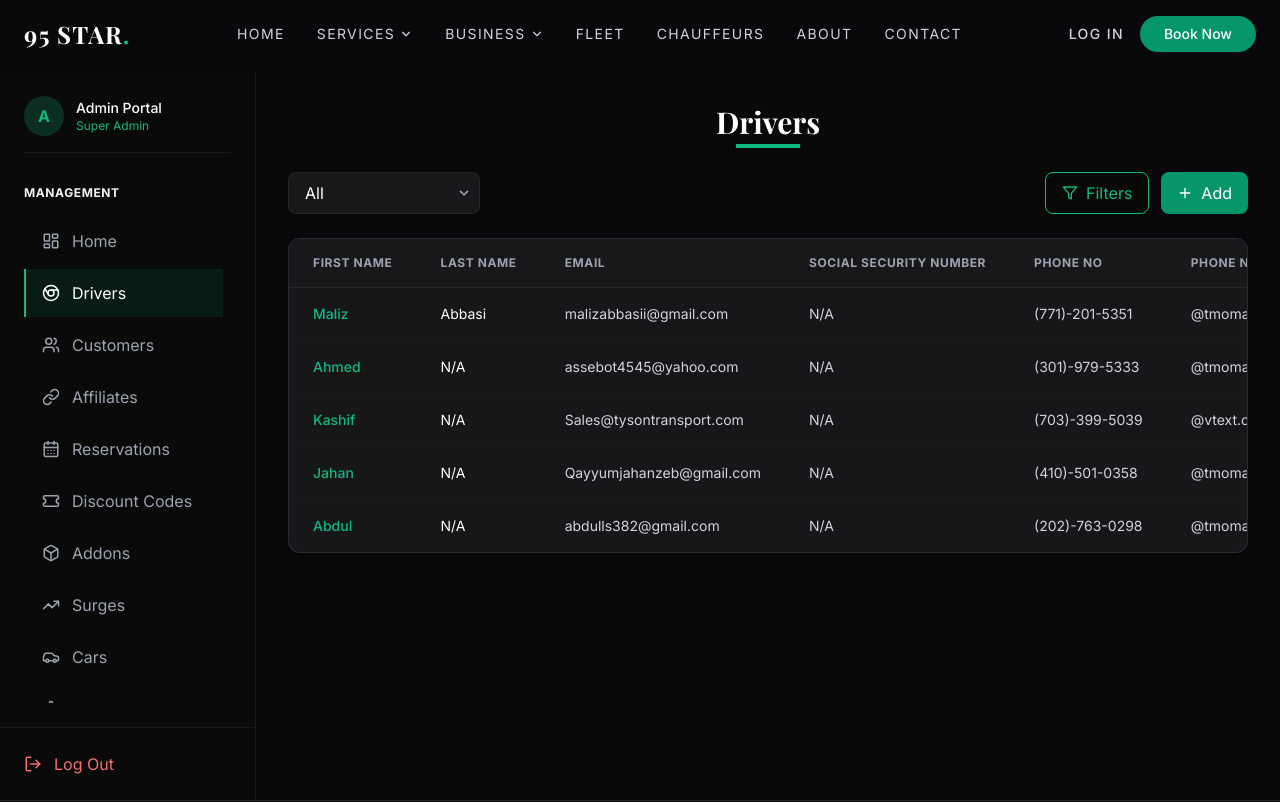
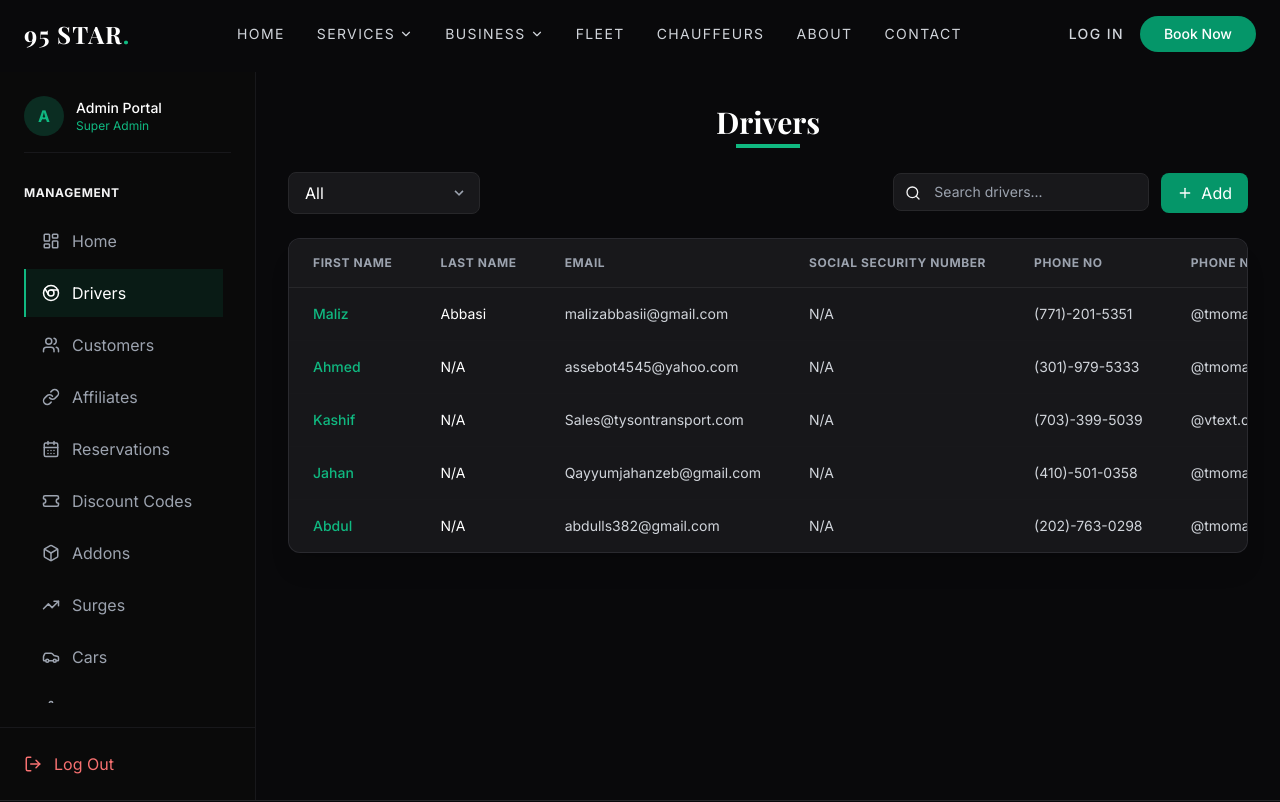
Before and after one commit to itxmehassan/The95Star, a Next.js app in the folder frontend/: page /admin/drivers in a window 1280 px wide. Shown: the top 802 px of the page. Built offline with nearby package versions, Linux system fonts and the light colour scheme; a web font is replaced by a local one.

Commit message:
fix: refactor drivers controls to use search input and move filters dropdown

```diff
--- a/frontend/app/admin/drivers/page.tsx
+++ b/frontend/app/admin/drivers/page.tsx
@@ -16,8 +16,19 @@ export default function DriversPage() {
   const [isFiltersOpen, setIsFiltersOpen] = useState(false);
   const [filterTab, setFilterTab] = useState('Range');
   const [selectedRange, setSelectedRange] = useState('All');
+  const [searchQuery, setSearchQuery] = useState('');
 
   const ranges = ['All', 'Tomorrow', 'Today', 'Yesterday', 'Last 7 days', 'Last 31 days', 'Last 90 days', '12 months', 'Custom Range'];
+
+  const filteredDrivers = drivers.filter(driver => {
+    const q = searchQuery.toLowerCase();
+    return (
+      driver.firstName.toLowerCase().includes(q) ||
+      driver.lastName.toLowerCase().includes(q) ||
+      driver.email.toLowerCase().includes(q) ||
+      driver.phone.includes(q)
+    );
+  });
 
   return (
     <div className="max-w-7xl mx-auto">
@@ -31,29 +42,17 @@ export default function DriversPage() {
       {/* Top Controls */}
       <div className="flex justify-between items-center mb-6 relative">
         <div className="relative">
-          <select className="appearance-none bg-charcoal-800 border border-charcoal-700 text-white rounded-lg pl-4 pr-10 py-2 focus:outline-none focus:border-emerald-500 w-48">
-            <option>All</option>
-            <option>Active</option>
-            <option>Inactive</option>
-          </select>
-          <div className="pointer-events-none absolute inset-y-0 right-0 flex items-center px-2 text-silver-400">
-            <svg className="fill-current h-4 w-4" xmlns="http://www.w3.org/2000/svg" viewBox="0 0 20 20"><path d="M9.293 12.95l.707.707L15.657 8l-1.414-1.414L10 10.828 5.757 6.586 4.343 8z"/></svg>
-          </div>
-        </div>
-
-        <div className="flex space-x-3">
-          <div className="relative">
           <button
             onClick={() => setIsFiltersOpen(!isFiltersOpen)}
-              className="flex items-center px-4 py-2 border border-emerald-500 text-emerald-500 rounded-lg hover:bg-emerald-500/10 transition-colors"
+            className="flex items-center justify-between bg-charcoal-800 border border-charcoal-700 text-white rounded-lg pl-4 pr-3 py-2 focus:outline-none focus:border-emerald-500 w-48 hover:bg-charcoal-700 transition-colors"
           >
-              <svg xmlns="http://www.w3.org/2000/svg" width="16" height="16" viewBox="0 0 24 24" fill="none" stroke="currentColor" strokeWidth="2" strokeLinecap="round" strokeLinejoin="round" className="mr-2"><polygon points="22 3 2 3 10 12.46 10 19 14 21 14 12.46 22 3"/></svg>
-              Filters
+            <span>All</span>
+            <svg className="fill-current h-4 w-4 text-silver-400" xmlns="http://www.w3.org/2000/svg" viewBox="0 0 20 20"><path d="M9.293 12.95l.707.707L15.657 8l-1.414-1.414L10 10.828 5.757 6.586 4.343 8z"/></svg>
           </button>
 
           {/* Filters Dropdown */}
           {isFiltersOpen && (
-              <div className="absolute right-0 mt-2 w-64 bg-charcoal-800 border border-charcoal-700 rounded-lg shadow-xl z-50 overflow-hidden">
+            <div className="absolute left-0 mt-2 w-64 bg-charcoal-800 border border-charcoal-700 rounded-lg shadow-xl z-50 overflow-hidden">
               <div className="flex border-b border-charcoal-700">
                 {['Range', 'Month', 'Year'].map(tab => (
                   <button
@@ -79,6 +78,20 @@ export default function DriversPage() {
               )}
             </div>
           )}
+        </div>
+
+        <div className="flex space-x-3">
+          <div className="relative">
+            <div className="absolute inset-y-0 left-0 pl-3 flex items-center pointer-events-none text-silver-500">
+              <svg xmlns="http://www.w3.org/2000/svg" width="16" height="16" viewBox="0 0 24 24" fill="none" stroke="currentColor" strokeWidth="2" strokeLinecap="round" strokeLinejoin="round"><circle cx="11" cy="11" r="8"/><path d="m21 21-4.3-4.3"/></svg>
+            </div>
+            <input
+              type="text"
+              placeholder="Search drivers..."
+              value={searchQuery}
+              onChange={(e) => setSearchQuery(e.target.value)}
+              className="w-full sm:w-64 bg-charcoal-800 border border-charcoal-700 rounded-lg pl-10 pr-4 py-2 text-sm text-white focus:outline-none focus:border-emerald-500 transition-colors"
+            />
           </div>
 
           <button
@@ -107,7 +120,7 @@ export default function DriversPage() {
             </tr>
           </thead>
           <tbody className="divide-y divide-charcoal-800">
-            {drivers.map((driver) => (
+            {filteredDrivers.map((driver) => (
               <tr key={driver.id} className="hover:bg-charcoal-800/30 transition-colors">
                 <td className="px-6 py-4 text-emerald-500 font-medium">{driver.firstName}</td>
                 <td className="px-6 py-4 text-white">{driver.lastName}</td>
--- a/frontend/app/admin/layout.tsx
+++ b/frontend/app/admin/layout.tsx
@@ -23,7 +23,7 @@ export default function AdminLayout({ children }: { children: React.ReactNode })
     <div className="flex flex-col md:flex-row min-h-screen pt-[72px] bg-charcoal-900">
       {/* Sidebar / Mobile Topbar */}
       <aside className="w-full md:w-64 bg-[#0a0a0a] border-b md:border-b-0 md:border-r border-charcoal-800 md:fixed md:h-[calc(100vh-72px)] z-40 flex flex-col justify-between">
-        <div className="p-4 md:p-6 flex flex-col md:flex-col w-full md:flex-1 md:overflow-hidden">
+        <div className="p-4 md:p-6 flex flex-col md:flex-col w-full md:flex-1 md:overflow-hidden min-h-0">
           {/* Admin Profile - Hidden on mobile to save space, or just keep avatar */}
           <div className="hidden md:flex items-center space-x-3 mb-8 pb-4 border-b border-charcoal-800 shrink-0">
             <div className="w-10 h-10 bg-emerald-500/20 text-emerald-500 rounded-full flex items-center justify-center font-bold">
@@ -38,7 +38,7 @@ export default function AdminLayout({ children }: { children: React.ReactNode })
           <p className="hidden md:block text-xs font-bold text-silver-500 uppercase tracking-wider mb-4 shrink-0">Management</p>
 
           {/* Navigation Links */}
-          <nav className="flex flex-row md:flex-col space-x-2 md:space-x-0 md:space-y-1 overflow-x-auto md:overflow-y-auto md:overflow-x-hidden w-full pb-2 md:pb-0 [&::-webkit-scrollbar]:hidden md:flex-1 md:pr-2">
+          <nav className="flex flex-row md:flex-col space-x-2 md:space-x-0 md:space-y-1 overflow-x-auto md:overflow-y-auto md:overflow-x-hidden w-full pb-2 md:pb-0 [&::-webkit-scrollbar]:hidden md:flex-1 min-h-0 md:pr-2">
             {navLinks.map((link) => {
               const isActive = pathname === link.href;
               return (
@@ -58,7 +58,7 @@ export default function AdminLayout({ children }: { children: React.ReactNode })
             })}
 
             {/* Mobile Logout (inline in nav) */}
-            <button className="md:hidden flex items-center space-x-2 px-4 py-2.5 text-red-400 hover:text-white hover:bg-red-500/20 rounded-lg transition-colors whitespace-nowrap" onClick={() => {
+            <button className="md:hidden flex items-center space-x-2 px-4 py-2.5 text-red-400 hover:text-white hover:bg-red-500/20 rounded-lg transition-colors whitespace-nowrap shrink-0" onClick={() => {
               if (typeof window !== 'undefined') {
                 localStorage.removeItem('token');
                 localStorage.removeItem('user');
```
Lines whose indentation alone changed are shown as unchanged.
